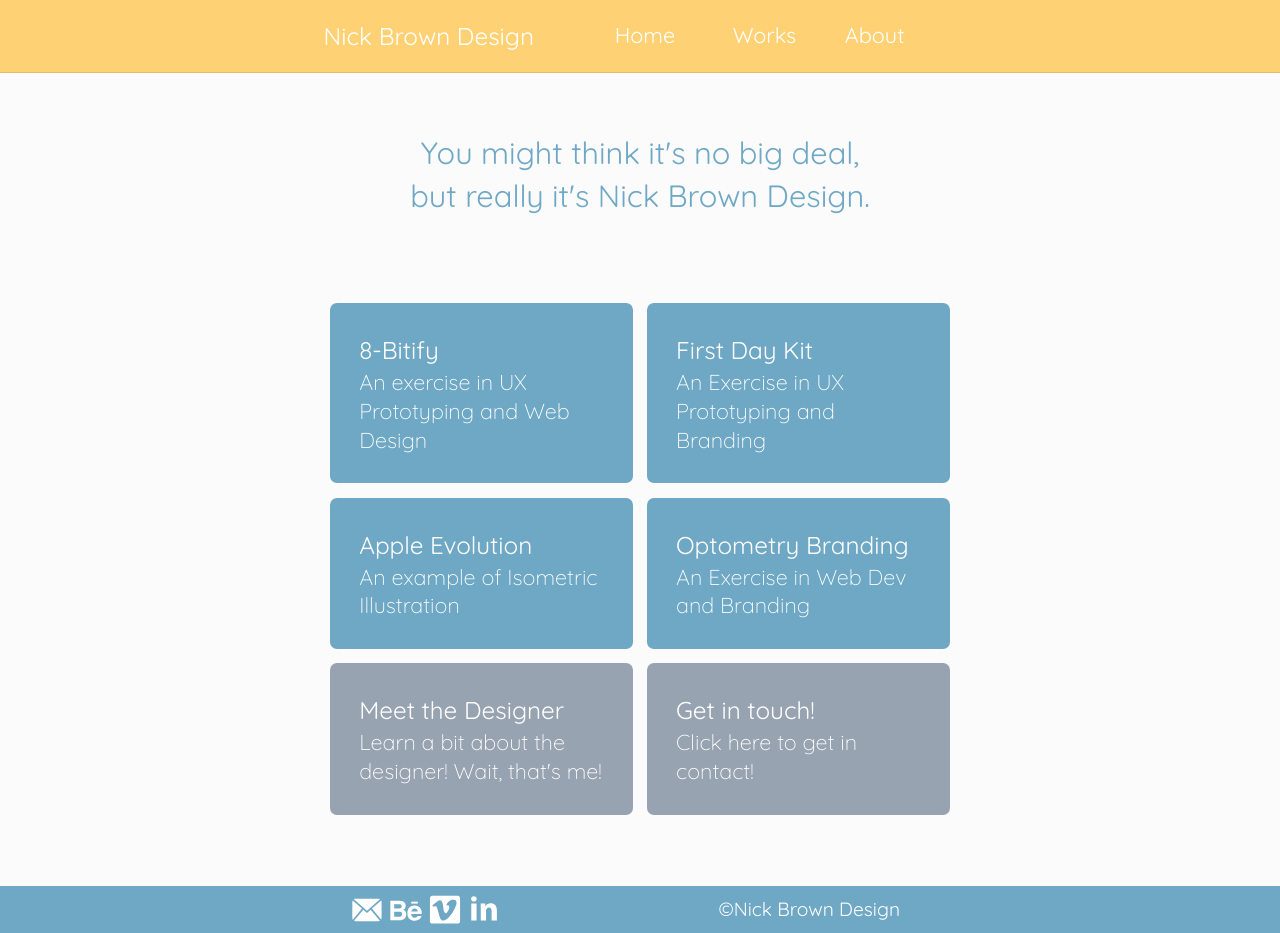
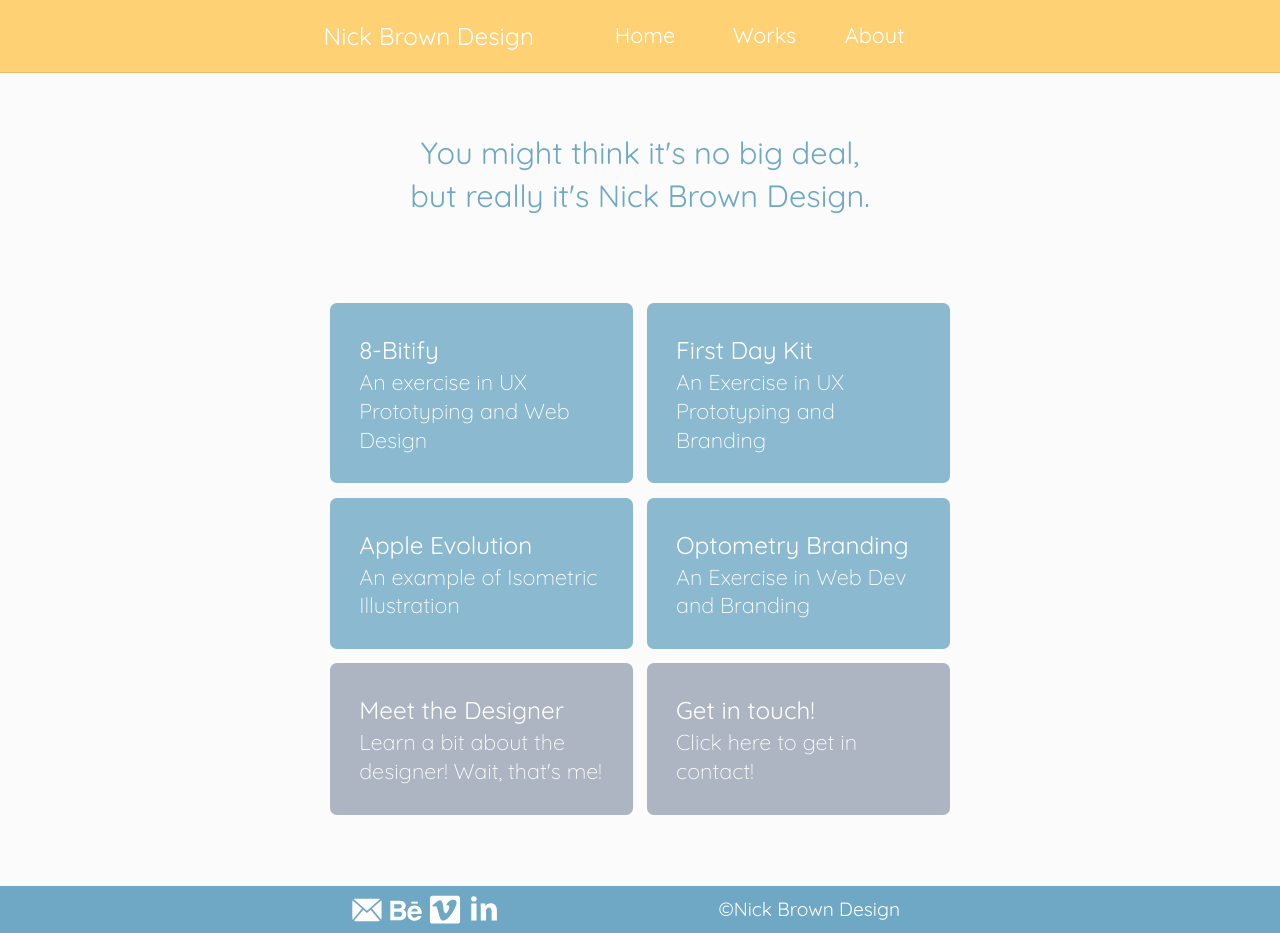
Before and after one commit to nicktgbrown/portfolio-site, a Jekyll site: the page built from index.html, in a window 1280 px wide. Built offline with Jekyll 4.4.1, drawn with Linux system fonts in a browser that asks for light colours; some web fonts are replaced.

Commit message:
Edit card colours and fix ratio of case 3 final

```diff
--- a/case3.html
+++ b/case3.html
@@ -43,7 +43,7 @@ priority: .7
     </div>
     <h3 class="peta pad-t push-1-4">Final Product</h3>
     <p class="mega">The final version of this product is the fully completed illustration, with multiple different spaces, each with its own aesthetic and style. I added many small elements to create a lively space, and tried to capture each era through not only the computers, but also the surrounding items.</p>
-    <div class="embed embed-iso216 gutter-2">
+    <div class="embed embed-3by2 gutter-2">
       <img src="{{site.baseurl}}/images/case-3/isometric.jpg" itemprop="image" class="img-flex embed-item">
     </div>
   </div>
--- a/css/main.css
+++ b/css/main.css
@@ -68,7 +68,7 @@ footer h4 {
 }
 
 .card {
-  background-color: #6fa8c5;
+  background-color: #8bb9d0;
   border-radius: 7px;
   color: #fff;
 }
@@ -79,7 +79,7 @@ footer h4 {
 }
 
 .card-1 {
-  background-color: #98a3b2;
+  background-color: #acb5c1;
   border-radius: 7px;
   color: #fff;
 }
```
